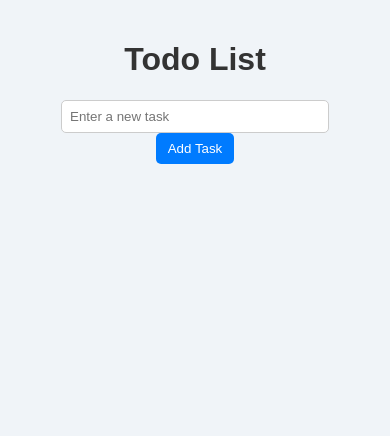
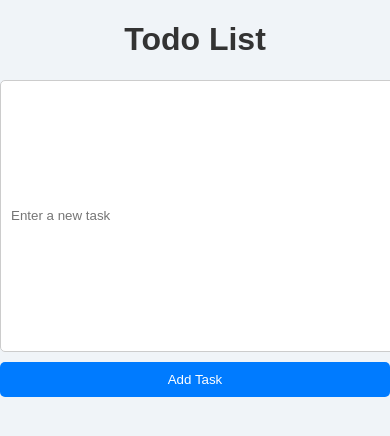
Before and after one commit to NataliyGluz/flask1, a Python web app: template flask/templates/index.html in a window 390 px wide; the page is wider, and only the part inside the window is pictured. Shown: the top 436 px of that part. Run offline with Jinja, Linux system fonts and the light colour scheme; the template is opened without the code that fills it, so the values that code supplies are empty.

Commit message:
Update style.css

```diff
--- a/flask/static/style.css
+++ b/flask/static/style.css
@@ -1,29 +1,45 @@
+/* Загальні стилі */
 body {
     font-family: Arial, sans-serif;
     background-color: #f0f4f8;
     margin: 0;
+    padding: 0;
+}
+
+/* Контейнер, що центрує контент */
+.container {
+    max-width: 600px;
+    margin: auto;
     padding: 20px;
 }
 
+/* Заголовок */
 h1 {
     text-align: center;
     color: #333;
 }
 
+/* Форма додавання задач */
 form {
-    text-align: center;
+    display: flex;
+    flex-wrap: wrap;
+    justify-content: center;
+    gap: 10px;
     margin-bottom: 20px;
 }
 
+/* Поле вводу */
 input[type="text"] {
-    padding: 8px;
-    width: 250px;
+    flex: 1 1 250px;
+    padding: 10px;
+    min-width: 150px;
     border: 1px solid #ccc;
     border-radius: 5px;
 }
 
+/* Кнопка додавання */
 input[type="submit"] {
-    padding: 8px 12px;
+    padding: 10px 16px;
     background-color: #007BFF;
     color: white;
     border: none;
@@ -35,13 +51,13 @@ input[type="submit"]:hover {
     background-color: #0056b3;
 }
 
+/* Список задач */
 ul {
     list-style-type: none;
     padding: 0;
-    max-width: 400px;
-    margin: 0 auto;
 }
 
+/* Окремий пункт задачі */
 li {
     background-color: white;
     margin-bottom: 10px;
@@ -51,13 +67,17 @@ li {
     display: flex;
     justify-content: space-between;
     align-items: center;
+    animation: fadeIn 0.4s ease forwards;
 }
 
+/* Посилання (видалення задачі) */
 a {
     color: red;
     text-decoration: none;
     font-weight: bold;
 }
+
+/* Анімація появи */
 @keyframes fadeIn {
     from {
         opacity: 0;
@@ -69,7 +89,25 @@ a {
     }
 }
 
-li {
-    /* залишаємо існуючі стилі */
-    animation: fadeIn 0.4s ease forwards;
+/* Адаптивність для мобільних пристроїв */
+@media (max-width: 600px) {
+    form {
+        flex-direction: column;
+        align-items: stretch;
+    }
+
+    input[type="text"],
+    input[type="submit"] {
+        width: 100%;
+    }
+
+    li {
+        font-size: 16px;
+        flex-direction: column;
+        align-items: flex-start;
+    }
+
+    li a {
+        align-self: flex-end;
+    }
 }
```
